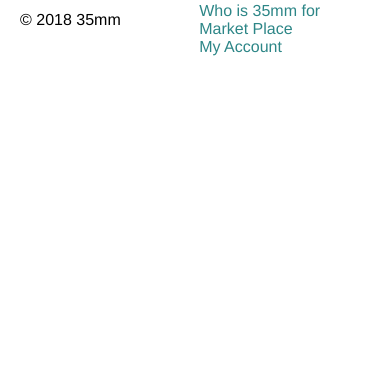
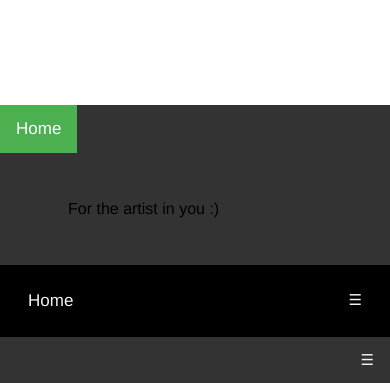
Before and after one commit to AishSrinath/35mmOnlinePhotoStore, a PHP site: page /index.php in a window 390 px wide; the page is wider, and only the part inside the window is pictured. Shown: the part 461-844 px from the top of that part. Run offline with PHP 8.4, Linux system fonts and the light colour scheme.

Commit message:
Updated header

```diff
--- a/var/www/html/template_header.php
+++ b/var/www/html/template_header.php
@@ -1,12 +1,102 @@
-<div id="pageHeader"><table width="100%" border="0" cellspacing="0" cellpadding="12">
+<!DOCTYPE html>
+<html>
+<head>
+<meta name="viewport" content="width=device-width, initial-scale=1">
+<style>
+body {margin:0;}
+
+.navbar {
+  overflow: hidden;
+  background-color: #333;
+  position: fixed;
+  bottom: 0;
+  width: 100%;
+}
+
+.navbar a {
+  float: left;
+  display: block;
+  color: #f2f2f2;
+  text-align: center;
+  padding: 14px 16px;
+  text-decoration: none;
+  font-size: 17px;
+}
+
+.navbar a:hover {
+  background-color: #ddd;
+  color: black;
+}
+
+.navbar a.active {
+  background-color: #4CAF50;
+  color: white;
+}
+
+.navbar .icon {
+  display: none;
+}
+
+@media screen and (max-width: 600px) {
+  .navbar a:not(:first-child) {display: none;}
+  .navbar a.icon {
+    float: right;
+    display: block;
+  }
+}
+
+@media screen and (max-width: 600px) {
+  .navbar.responsive .icon {
+    position: absolute;
+    right: 0;
+    bottom:0;
+  }
+  .navbar.responsive a {
+    float: none;
+    display: block;
+    text-align: left;
+  }
+
+}
+</style>
+</head>
+<body>
+
+<div class="navbar" id="myNavbar">
+  <a href="#home" class="active">Home</a>
+  <div id="pageHeader"><table width="100%" border="0" cellspacing="0" cellpadding="12">
   <tbody>
     <tr>
       <td width="14%"><a href="index.php"><img src="style/logo.jpg" width="75" height="60" alt="logo"/></td>
       <td width="86%">For the artist in you :)</td>
       </tr>
     <tr>
-      <td bgcolor="#000000" colspan="2"><a href="index.php">Home</a> <a href="intro.php">About us</a> <a href="marketplace.php">Discover</a> <a href="myaccount.php">My Account</a></td>
+
+
+      <td bgcolor="#000000" colspan="2"><a href="index.php">Home</a> <a href="intro.php">About us</a> <a href="marketplace.php">Discover</a> <a href="myaccount.php">My Account</a>
+
+      <a href="javascript:void(0);" style="font-size:15px;" class="icon" onclick="myFunction()">&#9776;</a>
+      </td>
       </tr>
   </tbody>
 	</table>
 </div>
+
+  <a href="javascript:void(0);" style="font-size:15px;" class="icon" onclick="myFunction()">&#9776;</a>
+</div>
+
+
+
+<script>
+function myFunction() {
+    var x = document.getElementById("myNavbar");
+    if (x.className === "navbar") {
+        x.className += " responsive";
+    } else {
+        x.className = "navbar";
+    }
+}
+</script>
+
+</body>
+</html>
```
